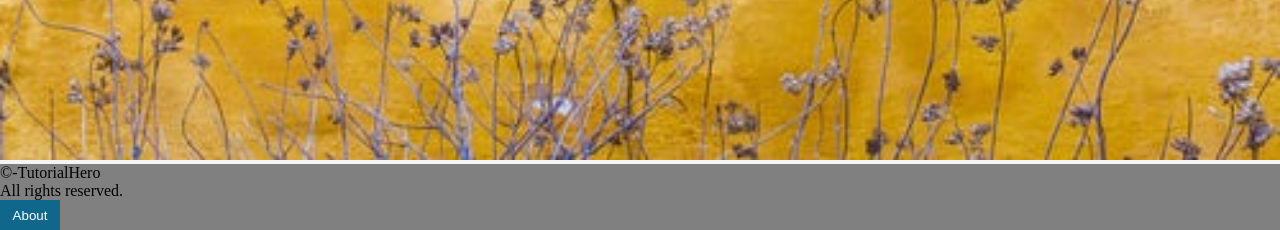
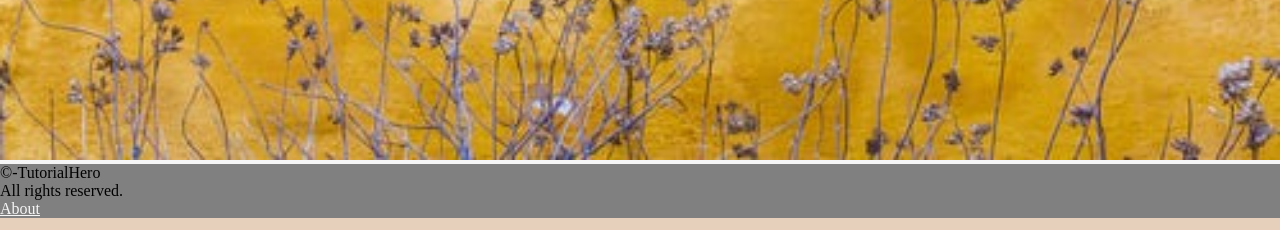
Before and after one commit to JanmejaiPandey/django_tutorialway, a Django app: page /about/ in a window 1280 px wide. Shown: the part 1806-2036 px from the top of the page. Run offline with Django 3.2, Linux system fonts and the light colour scheme.

Commit message:
version 7

```diff
--- a/app/templates/layout.html
+++ b/app/templates/layout.html
@@ -37,7 +37,7 @@
     <br>
     All rights reserved.
     <br>
-    <a href="{% url 'about' %}"><button style="border: none;width: 60px;cursor:pointer;color:white;height: 30px;background-color:rgb(15, 104, 139);">About</button></a>
+    <a style="cursor:pointer;color:whitesmoke;"href="{% url 'about' %}">About</a>
 </article>
 </body>
 </html>
```
